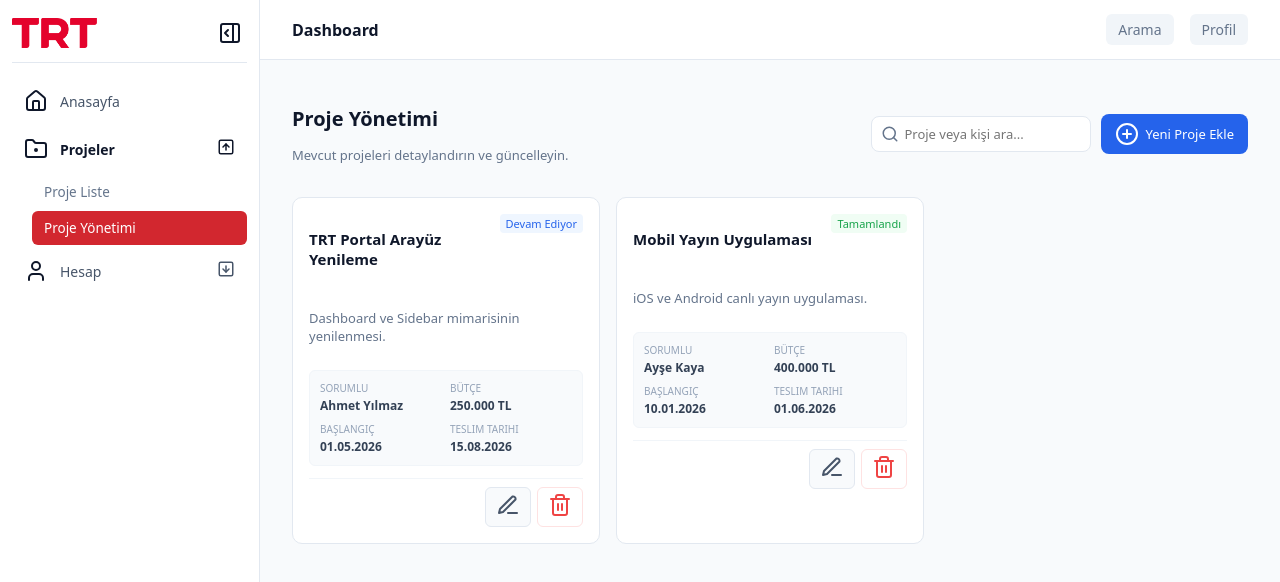
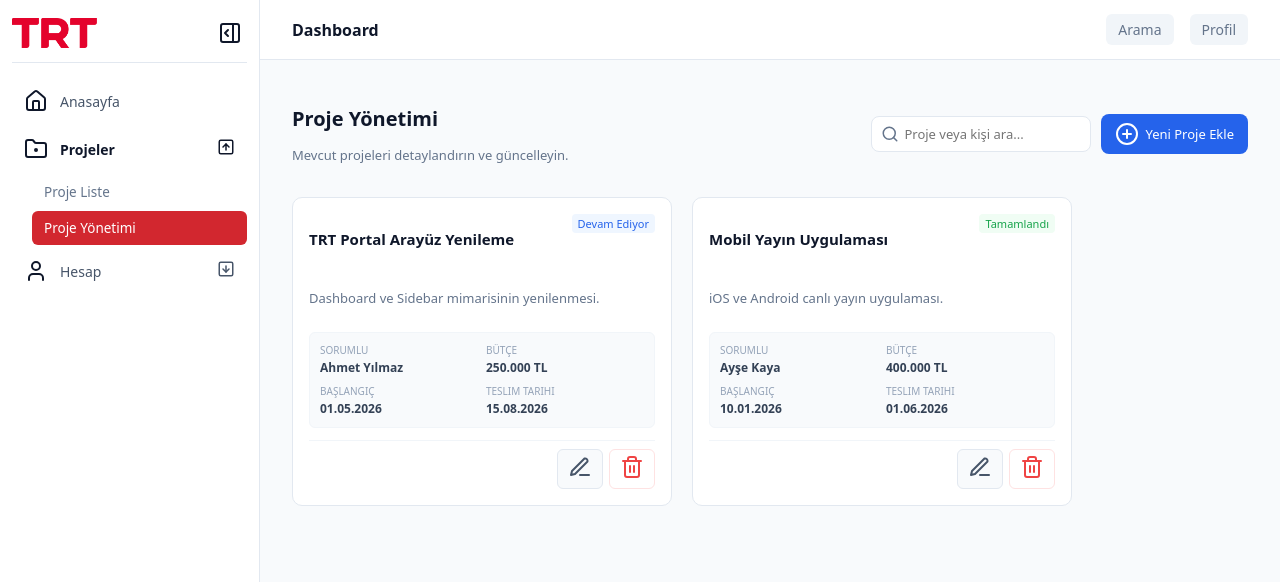
Before and after one commit to OnurMahanoglu/projectsDashboard, a React (Vite) app: page /projeler/yonetim in a window 1280 px wide. Shown: the top 582 px of the page. Built offline with nearby package versions, Linux system fonts and the light colour scheme; data requests are answered from the project's data file.

Commit message:
proje durumu için enum eklendi ve sidebar nav iyileştirildi

```diff
--- a/src/components/sidebar/Sidebar.tsx
+++ b/src/components/sidebar/Sidebar.tsx
@@ -44,10 +44,6 @@
     const toggleSidebar = () => {
         setIsCollapsed((prev) => !prev);
     };
-
-    const handleExpand = () => {
-        setIsCollapsed(false);
-    }
 
     return (
         <aside className={`${styles.sidebar} ${isCollapsed ? styles.collapsed : ""}`}>
@@ -106,7 +102,6 @@
                             key={item.id}
                             item={item}
                             isCollapsed={isCollapsed}
-                            onExpand={handleExpand}
                         />
                     ))
                 )}
--- a/src/components/sidebar/SidebarItem.tsx
+++ b/src/components/sidebar/SidebarItem.tsx
@@ -1,10 +1,11 @@
 import { useState, useEffect } from "react";
-import { NavLink, useLocation } from "react-router";
+import { NavLink, useLocation, useNavigate } from "react-router";
 import styles from "./sidebar.module.css";
 
-export const SidebarItem = ({ item, isCollapsed, onExpand }) => {
+export const SidebarItem = ({ item, isCollapsed }) => {
     const [isOpen, setIsOpen] = useState(false);
     const location = useLocation();
+    const navigate = useNavigate();
 
     const hasChildren = Boolean(item.children && item.children.length > 0);
 
@@ -29,8 +30,10 @@
     const handleToggle = () => {
         if (hasChildren) {
             if (isCollapsed) {
-                onExpand?.();
-                setIsOpen(true);
+                const firstChildPath = item.children?.[0]?.path;
+                if (firstChildPath && location.pathname !== firstChildPath) {
+                    navigate(firstChildPath);
+                }
             } else {
                 setIsOpen((prev) => !prev);
             }
--- /dev/null
+++ b/src/enum/ProjectEnum.ts
@@ -0,0 +1,6 @@
+export enum ProjectStatus {
+    Planlama = "Planlama",
+    DevamEdiyor = "Devam Ediyor",
+    Beklemede = "Beklemede",
+    Tamamlandi = "Tamamlandı"
+}
--- a/src/pages/ProjectManagePage.tsx
+++ b/src/pages/ProjectManagePage.tsx
@@ -1,11 +1,12 @@
 import { useState, useEffect } from "react";
 import styles from "./projects.module.css";
 import Project from "../types/projectInterface";
+import { ProjectStatus } from "../enum/ProjectEnum";
 
 export const ProjectManagePage = () => {
     const [projects, setProjects] = useState<Project[]>([]);
     const [searchTerm, setSearchTerm] = useState("");
-    const [editingProject, setEditingProject] = useState<Project | null>(null);
+    const [editingProject, setEditingProject] = useState<Partial<Project> | null>(null);
 
     useEffect(() => {
         const getProjects = async () => {
@@ -115,25 +116,24 @@
             budget: "",
             startDate: "",
             finishDate: "",
-            status: "Planlama"
+            status: ProjectStatus.Planlama
         });
     };
 
     const handleChange = (e: any) => {
         const { name, value } = e.target;
-
         setEditingProject((prev) => prev ? { ...prev, [name]: value } : null);
     };
 
     const getStatusBadge = (status: Project["status"]) => {
-        switch (status) {
-            case "Tamamlandı":
-                return <span className={`${styles.badge} ${styles.badgeCompleted}`}>Tamamlandı</span>;
-            case "Devam Ediyor":
-                return <span className={`${styles.badge} ${styles.badgeActive}`}>Devam Ediyor</span>;
-            default:
-                return <span className={`${styles.badge} ${styles.badgePending}`}>Planlama</span>;
-        }
+        const badgeStyles: Record<ProjectStatus, string> = {
+            [ProjectStatus.Tamamlandi]: styles.badgeCompleted,
+            [ProjectStatus.DevamEdiyor]: styles.badgeActive,
+            [ProjectStatus.Beklemede]: styles.badgePending,
+            [ProjectStatus.Planlama]: styles.badgePlanning
+        };
+
+        return <span className={`${styles.badge} ${badgeStyles[status]}`}>{status}</span>
     };
 
     return (
@@ -271,7 +271,7 @@
                                 type="text"
                                 name="title"
                                 required
-                                value={editingProject.title}
+                                value={editingProject.title || ""}
                                 onChange={handleChange}
                             />
                         </div>
@@ -281,7 +281,7 @@
                             <textarea
                                 rows={2}
                                 name="description"
-                                value={editingProject.description}
+                                value={editingProject.description || ""}
                                 onChange={handleChange}
                             />
                         </div>
@@ -291,7 +291,7 @@
                             <input
                                 type="text"
                                 name="manager"
-                                value={editingProject.manager}
+                                value={editingProject.manager || ""}
                                 onChange={handleChange}
                             />
                         </div>
@@ -301,7 +301,7 @@
                             <input
                                 type="text"
                                 name="budget"
-                                value={editingProject.budget}
+                                value={editingProject.budget || ""}
                                 onChange={handleChange}
                             />
                         </div>
@@ -338,6 +338,7 @@
                                 <option value="Planlama">Planlama</option>
                                 <option value="Devam Ediyor">Devam Ediyor</option>
                                 <option value="Tamamlandı">Tamamlandı</option>
+                                <option value="Beklemede">Beklemede</option>
                             </select>
                         </div>
 
--- a/src/pages/projects.module.css
+++ b/src/pages/projects.module.css
@@ -85,11 +85,11 @@
     background-color: #1d4ed8;
 }
 
-/* Grid & Kartlar */
 .projectsGrid {
     display: grid;
-    grid-template-columns: repeat(auto-fill, minmax(300px, 1fr));
-    gap: 16px;
+    grid-template-columns: repeat(auto-fill, minmax(320px, 380px));
+    gap: 20px;
+    justify-content: start;
 }
 
 .projectCard {
@@ -100,7 +100,9 @@
     display: flex;
     flex-direction: column;
     gap: 12px;
-    transition: border-color 0.2s;
+    width: 100%;
+    box-sizing: border-box;
+    transition: all 0.3s cubic-bezier(0.4, 0, 0.2, 1);
 }
 
 .projectCard:hover {
@@ -209,6 +211,11 @@
 }
 
 .badgePending {
+    background-color: #fcfcfc;
+    color: #595959;
+}
+
+.badgePlanning {
     background-color: #fffbe0;
     color: #d97706;
 }
--- a/src/types/projectInterface.ts
+++ b/src/types/projectInterface.ts
@@ -1,3 +1,5 @@
+import { ProjectStatus } from "../enum/ProjectEnum";
+
 export default interface Project {
     id: string;
     title: string;
@@ -6,5 +8,5 @@
     budget: string;
     startDate: string;
     finishDate: string;
-    status: "Planlama" | "Devam Ediyor" | "Tamamlandı";
+    status: ProjectStatus;
 }
--- a/src/utils/iconMapper.tsx
+++ b/src/utils/iconMapper.tsx
@@ -1,27 +1,27 @@
 export const renderIcon = (iconName?: string) => {
-    switch (iconName) {
-        case "Home":
+
+    if (iconName === "Home") {
         return (
             <svg xmlns="http://www.w3.org/2000/svg" width="24" height="24" viewBox="0 0 24 24" fill="none" stroke="currentColor" strokeWidth="2" strokeLinecap="round" strokeLinejoin="round" className="lucide-house">
                 <path d="M15 21v-8a1 1 0 0 0-1-1h-4a1 1 0 0 0-1 1v8" />
                 <path d="M3 10a2 2 0 0 1 .709-1.528l7-6a2 2 0 0 1 2.582 0l7 6A2 2 0 0 1 21 10v9a2 2 0 0 1-2 2H5a2 2 0 0 1-2-2z" />
             </svg>
         );
-        case "Projects":
+    } if (iconName === "Projects") {
         return (
             <svg xmlns="http://www.w3.org/2000/svg" width="24" height="24" viewBox="0 0 24 24" fill="none" stroke="currentColor" strokeWidth="2" strokeLinecap="round" strokeLinejoin="round" className="lucide-folder-dot">
                 <path d="M4 20h16a2 2 0 0 0 2-2V8a2 2 0 0 0-2-2h-7.93a2 2 0 0 1-1.66-.9l-.82-1.2A2 2 0 0 0 7.93 3H4a2 2 0 0 0-2 2v13c0 1.1.9 2 2 2Z" />
                 <circle cx="12" cy="13" r="1" />
             </svg>
         );
-        case "Account":
+    } if (iconName === "Account") {
         return (
             <svg xmlns="http://www.w3.org/2000/svg" width="24" height="24" viewBox="0 0 24 24" fill="none" stroke="currentColor" strokeWidth="2" strokeLinecap="round" strokeLinejoin="round" className="lucide-user">
                 <path d="M19 21v-2a4 4 0 0 0-4-4H9a4 4 0 0 0-4 4v2" />
                 <circle cx="12" cy="7" r="4" />
             </svg>
         );
-        default:
+    } else {
         return null;
     }
 };
```
Also changed, not shown: tsconfig.app.json (+11 -6 lines), tsconfig.node.json (+10 -6 lines). Lines whose indentation alone changed are shown as unchanged.
